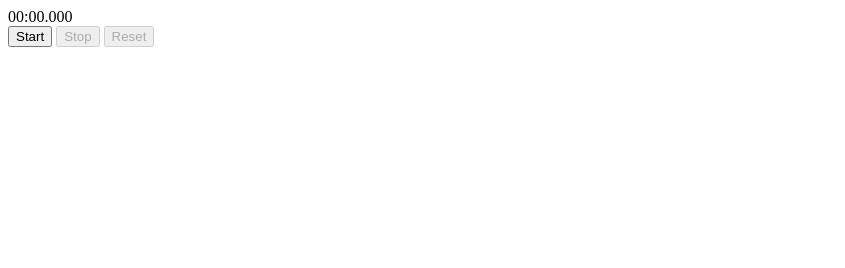
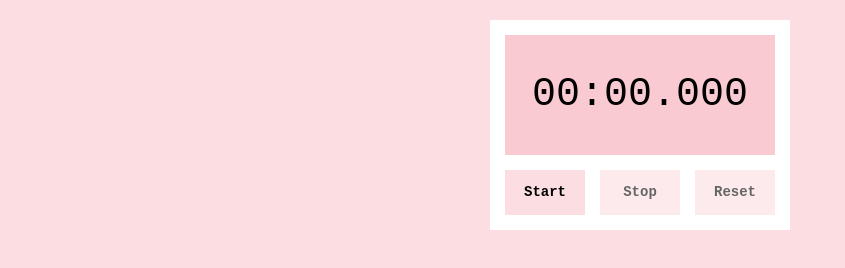
Before and after one commit to Mimi-Rabbit-usagi/stopwatch, a plain HTML site: page index.html in a window 1280 px wide. Shown: the whole page, without its empty margins (0-845 px from the left). Drawn offline with Linux system fonts and the light colour scheme.

Commit message:
styleを整える

```diff
--- a/index.html
+++ b/index.html
@@ -7,10 +7,15 @@
     <title>Stopwatch</title>
   </head>
   <body>
-    <div id="timer">00:00.000</div>
-    <button id="start">Start</button>
-    <button id="stop">Stop</button>
-    <button id="reset">Reset</button>
+    <div class="container">
+      <div id="timer">00:00.000</div>
+      <div class="controls">
+        <div class="btn" id="start">Start</div>
+        <div class="btn" id="stop">Stop</div>
+        <div class="btn" id="reset">Reset</div>
+      </div>
+    </div>
+
     <script src="main.js"></script>
   </body>
 </html>
--- a/main.js
+++ b/main.js
@@ -24,36 +24,45 @@
   }
 
   function setButtonStateInitial() {
-    start.disabled = false;
-    stop.disabled = true;
-    reset.disabled = true;
+    start.classList.remove("inactive");
+    stop.classList.add("inactive");
+    reset.classList.add("inactive");
   }
   function setButtonStateRunning() {
-    start.disabled = true;
-    stop.disabled = false;
-    reset.disabled = true;
+    start.classList.add("inactive");
+    stop.classList.remove("inactive");
+    reset.classList.add("inactive");
   }
   function setButtonStateStopped() {
-    start.disabled = false;
-    stop.disabled = true;
-    reset.disabled = false;
+    start.classList.remove("inactive");
+    stop.classList.add("inactive");
+    reset.classList.remove("inactive");
   }
 
   setButtonStateInitial();
 
   start.addEventListener("click", () => {
+    if (start.classList.contains("inactive") === true) {
+      return;
+    }
     setButtonStateRunning();
     startTime = Date.now();
     countUp();
   });
 
   stop.addEventListener("click", () => {
+    if (stop.classList.contains("inactive") === true) {
+      return;
+    }
     setButtonStateStopped();
     clearTimeout(timeoutId);
     elapsedTime += Date.now() - startTime;
   });
 
   reset.addEventListener("click", () => {
+    if (reset.classList.contains("inactive") === true) {
+      return;
+    }
     setButtonStateStopped();
     timer.textContent = "00:00.000";
     elapsedTime = 0;
--- a/style.css
+++ b/style.css
@@ -1 +1,42 @@
 @charset "utf-8";
+
+body {
+  font-family: "Courier New", monospace;
+  font-size: 14px;
+  background: #fcdde2;
+}
+
+.container {
+  margin: 20px auto;
+  width: 270px;
+  background: #fff;
+  padding: 15px;
+  text-align: center;
+}
+
+#timer {
+  background: #f9cad2;
+  height: 120px;
+  line-height: 120px;
+  font-size: 40px;
+  margin-bottom: 15px;
+}
+
+.btn {
+  width: 80px;
+  height: 45px;
+  line-height: 45px;
+  background: #fcdde2;
+  font-weight: bold;
+  cursor: pointer;
+  user-select: none;
+}
+
+.controls {
+  display: flex;
+  justify-content: space-between;
+}
+
+.inactive {
+  opacity: 0.6;
+}
```
